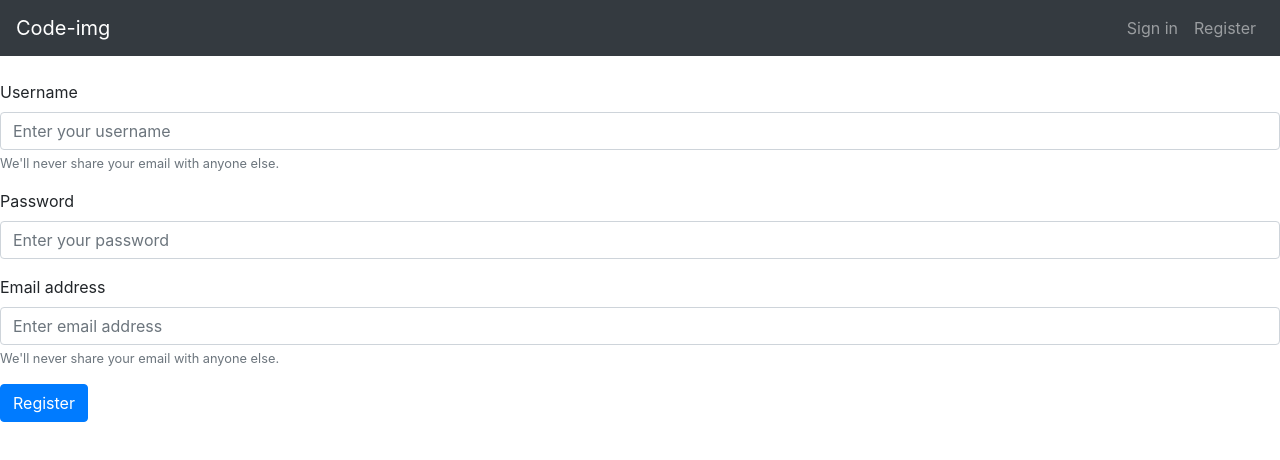
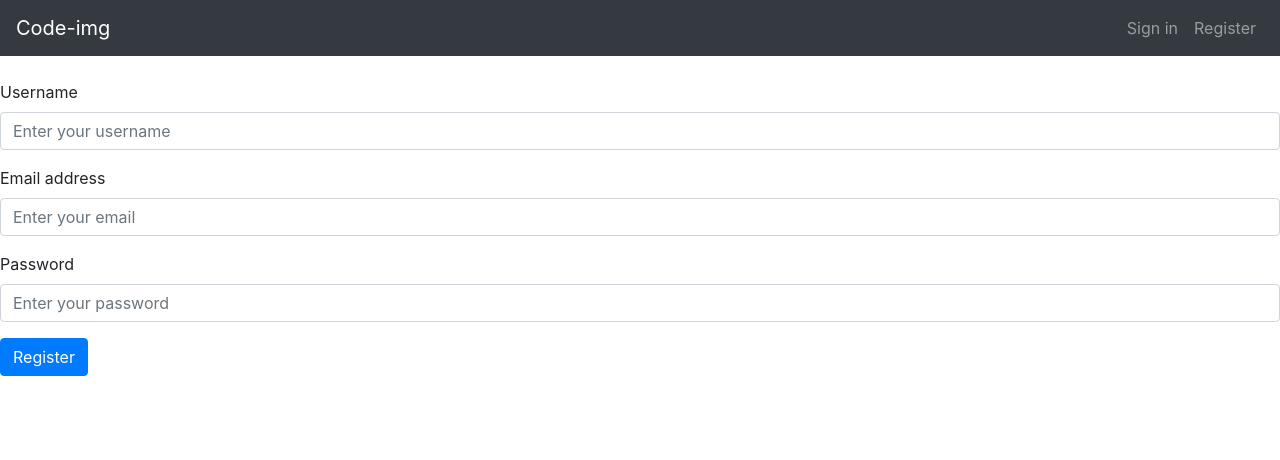
Before and after one commit to mlbiche/code-img, a React (Create React App) app: page /registration in a window 1280 px wide. Shown: the top 460 px of the page. Built offline with nearby package versions, Linux system fonts and the light colour scheme.

Commit message:
update the registerationviews with bootstrap functionalties

```diff
--- a/src/RegistrationView/RegistrationView.js
+++ b/src/RegistrationView/RegistrationView.js
@@ -1,5 +1,5 @@
 import React, { Component } from 'react';
-import { form } from 'react-bootstrap';
+import { Form } from 'react-bootstrap';
 
 class RegistrationView extends Component {
   constructor(props) {
@@ -86,31 +86,49 @@ class RegistrationView extends Component {
     return (
       <div>
         {/* <p>{this.state.message}</p> */}
-        <label for="formControlRange"> {this.state.message}</label>
-        <form onSubmit={this.submitRegistration}>
-          <div class="form-group">
-            <label for="exampleInputEmail1">Username</label>
+        <label> {this.state.message}</label>
+        <Form onSubmit={this.submitRegistration}>
+          {/* <div class="Form-group"> */}
+          {/* <label>Username</label>
             <input placeholder="Enter your username"
               ref={(ref) => this.usernameInput = ref}
               name="username" onChange={this.changeUsername}
-              type="email" class="form-control" id="exampleInputEmail1" aria-describedby="emailHelp" />
-            <small id="emailHelp" class="form-text text-muted">We'll never share your email with anyone else.</small>
-          </div>
-          <div class="form-group">
+              type="email" class="Form-control" aria-describedby="emailHelp" />
+            <small id="emailHelp" class="Form-text text-muted">We'll never share your email with anyone else.</small>
+          </div> */}
+          <Form.Group>
+            <Form.Label>Username</Form.Label>
+            <Form.Control type="text" placeholder="Enter your username"
+              ref={(ref) => this.usernameInput = ref}
+              onChange={this.changeUsername} className="Form-control" />
+          </Form.Group>
+          {/* <div class="Form-group">
+            <label>Email address</label>
+            <input type="email" placeholder="Enter your email" ref={(ref) => this.emailInput = ref}
+              name="email" onChange={this.changeEmail}
+              class="Form-control" id="exampleInputEmail1" aria-describedby="emailHelp" placeholder="Enter email address" />
+            <small id="emailHelp" class="Form-text text-muted">We'll never share your email with anyone else.</small>
+          </div> */}
+          <Form.Group controlId="formBasicEmail">
+            <Form.Label>Email address</Form.Label>
+            <Form.Control type="email" placeholder="Enter your email"
+              ref={(ref) => this.emailInput = ref}
+              onChange={this.changeEmail} className="Form-control" />
+          </Form.Group>
+          {/* <div class="Form-group">
             <label for="exampleInputPassword1">Password</label>
             <input type="password" placeholder="Enter your password"
               ref={(ref) => this.passwordInput = ref} name="password" onChange={this.changePassword}
-              class="form-control" id="exampleInputPassword1" />
-          </div>
-          <div class="form-group">
-            <label for="exampleInputEmail1">Email address</label>
-            <input type="email" placeholder="Enter your email" ref={(ref) => this.emailInput = ref}
-              name="email" onChange={this.changeEmail}
-              class="form-control" id="exampleInputEmail1" aria-describedby="emailHelp" placeholder="Enter email address" />
-            <small id="emailHelp" class="form-text text-muted">We'll never share your email with anyone else.</small>
-          </div>
-          <input type="submit" class="btn btn-primary" value="Register" />
-        </form>
+              class="Form-control" id="exampleInputPassword1" />
+          </div> */}
+          <Form.Group controlId="formBasicPassword">
+            <Form.Label>Password</Form.Label>
+            <Form.Control type="password" placeholder="Enter your password"
+              ref={(ref) => this.passwordInput = ref}
+              onChange={this.changePassword} className="Form-control" />
+          </Form.Group>
+          <input type="submit" className="btn btn-primary" value="Register" />
+        </Form>
       </div >
     );
   }
```
